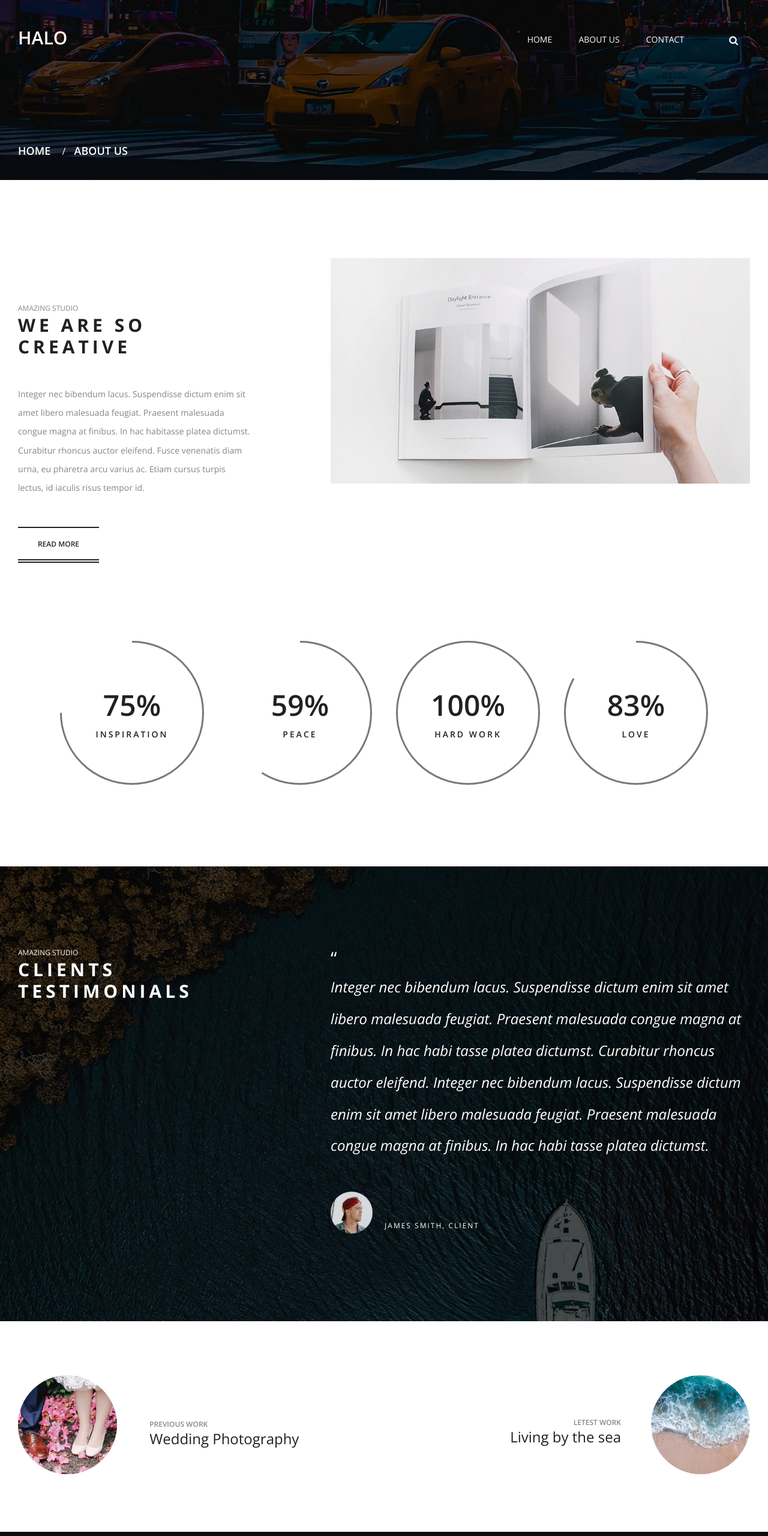
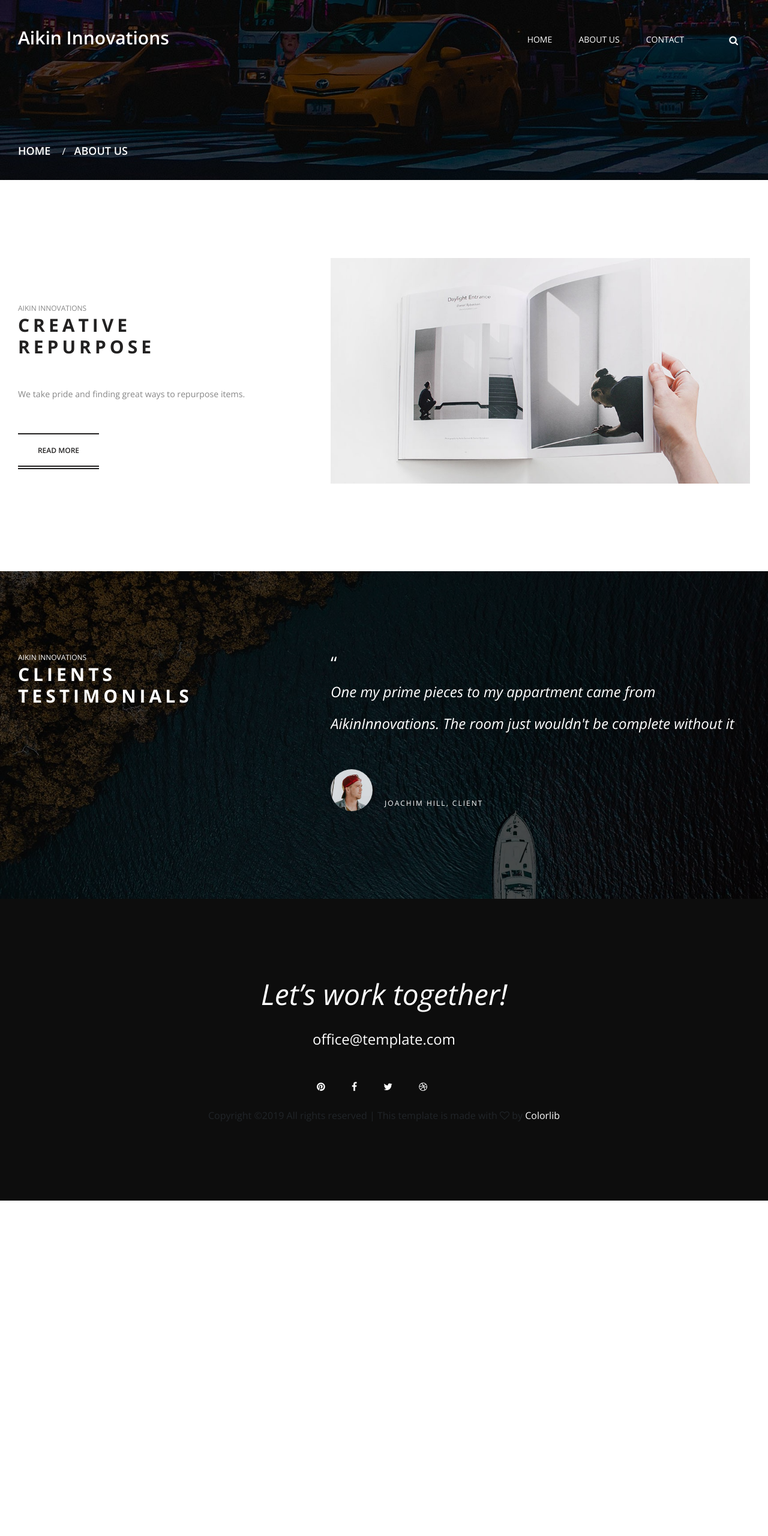
Before and after one commit to josmo/aikininnovations.com, a plain HTML site: page about.html in a window 1280 px wide. Shown: the top 2560 px of the page at 60% size. After the commit the page ends 2001 px from the top, so only its background shows below. Drawn offline with nearby package versions, Linux system fonts and the light colour scheme.

Commit message:
updates to links and content

```diff
--- a/about.html
+++ b/about.html
@@ -1,10 +1,10 @@
 <!DOCTYPE html>
 <html lang="en">
 <head>
-	<title>HALO - Photography Portfolio Template</title>
+	<title>Aikin Innovations</title>
 	<meta charset="UTF-8">
-	<meta name="description" content="HALO photography portfolio template">
-	<meta name="keywords" content="photography, portfolio, onepage, creative, html">
+	<meta name="description" content="Aikin Innovation">
+	<meta name="keywords" content="Furniture, photography, custom">
 	<meta name="viewport" content="width=device-width, initial-scale=1.0">
 	<!-- Favicon -->
 	<link href="img/favicon.ico" rel="shortcut icon"/>
@@ -35,7 +35,7 @@
 
 	<!-- Header section start -->
 	<header class="header-section sp-pad">
-		<h3 class="site-logo">HALO</h3>
+		<h3 class="site-logo">Aikin Innovations</h3>
 		<form class="search-top">
 			<button class="se-btn"><i class="fa fa-search"></i></button>
 			<input type="text" placeholder="Search.....">
@@ -71,9 +71,9 @@
 		<div class="container-fluid p-0">
 			<div class="row">
 				<div class="col-xl-4 intro-text">
-					<span class="sp-sub-title">Amazing studio</span>
-					<h3 class="sp-title">We are so Creative</h3>
-					<p>Integer nec bibendum lacus. Suspendisse dictum enim sit amet libero malesuada feugiat. Praesent malesuada congue magna at finibus. In hac habitasse platea dictumst. Curabitur rhoncus auctor eleifend. Fusce venenatis diam urna, eu pharetra arcu varius ac. Etiam cursus turpis lectus, id iaculis risus tempor id.</p>
+					<span class="sp-sub-title">Aikin Innovations</span>
+					<h3 class="sp-title">Creative repurpose</h3>
+					<p>We take pride and finding great ways to repurpose items.</p>
 					<a href="#" class="site-btn">Read More</a>
 				</div>
 				<div class="col-xl-7 offset-xl-1">
@@ -88,24 +88,24 @@
 
 
 	<!-- Progress section start -->
-	<div class="progress-section">
-		<div class="container-fluid">
-			<div class="row">
-				<div class="col-xl-3 col-md-6 cp-item">
-					<div class="circle-progress" data-cpid="id-1" data-cpvalue="75" data-cpcolor="#787878" data-cptitle="Inspiration"></div>
-				</div>
-				<div class="col-xl-3 col-md-6 cp-item">
-					<div class="circle-progress" data-cpid="id-2" data-cpvalue="59" data-cpcolor="#787878" data-cptitle="Peace"></div>
-				</div>
-				<div class="col-xl-3 col-md-6 cp-item">
-					<div class="circle-progress" data-cpid="id-3" data-cpvalue="100" data-cpcolor="#787878" data-cptitle="hard work"></div>
-				</div>
-				<div class="col-xl-3 col-md-6 cp-item">
-					<div class="circle-progress" data-cpid="id-4" data-cpvalue="83" data-cpcolor="#787878" data-cptitle="LOve"></div>
-				</div>
-			</div>
-		</div>
-	</div>
+	<!--<div class="progress-section">-->
+		<!--<div class="container-fluid">-->
+			<!--<div class="row">-->
+				<!--<div class="col-xl-3 col-md-6 cp-item">-->
+					<!--<div class="circle-progress" data-cpid="id-1" data-cpvalue="75" data-cpcolor="#787878" data-cptitle="Inspiration"></div>-->
+				<!--</div>-->
+				<!--<div class="col-xl-3 col-md-6 cp-item">-->
+					<!--<div class="circle-progress" data-cpid="id-2" data-cpvalue="59" data-cpcolor="#787878" data-cptitle="Peace"></div>-->
+				<!--</div>-->
+				<!--<div class="col-xl-3 col-md-6 cp-item">-->
+					<!--<div class="circle-progress" data-cpid="id-3" data-cpvalue="100" data-cpcolor="#787878" data-cptitle="hard work"></div>-->
+				<!--</div>-->
+				<!--<div class="col-xl-3 col-md-6 cp-item">-->
+					<!--<div class="circle-progress" data-cpid="id-4" data-cpvalue="83" data-cpcolor="#787878" data-cptitle="LOve"></div>-->
+				<!--</div>-->
+			<!--</div>-->
+		<!--</div>-->
+	<!--</div>-->
 	<!-- Progress section end -->
 
 
@@ -114,18 +114,18 @@
 		<div class="container-fluid p-0 review-warp">
 			<div class="row">
 				<div class="col-xl-4">
-					<span class="sp-sub-title">Amazing studio</span>
+					<span class="sp-sub-title">Aikin Innovations</span>
 					<h3 class="sp-title">Clients testimonials</h3>
 				</div>
 				<div class="col-xl-7 offset-xl-1">
 					<div class="review-slider owl-carousel">
 						<div class="rs-item">
 							<div class="qute">“</div>
-							<p>Integer nec bibendum lacus. Suspendisse dictum enim sit amet libero malesuada feugiat. Praesent malesuada congue magna at finibus. In hac habi tasse platea dictumst. Curabitur rhoncus auctor eleifend. Integer nec bibendum lacus. Suspendisse dictum enim sit amet libero malesuada feugiat. Praesent malesuada congue magna at finibus. In hac habi tasse platea dictumst. </p>
+							<p>One my prime pieces to my appartment came from AikinInnovations. The room just wouldn't be complete without it </p>
 							<figure class="client-pic">
 								<img src="img/client.jpg" alt="#">
 							</figure>
-							<h4>James Smith, Client</h4>
+							<h4>Joachim Hill, Client</h4>
 						</div>
 					</div>
 				</div>
@@ -136,30 +136,30 @@
 
 
 	<!-- Work nav section start -->
-	<section class="worknav-section sp-pad">
-		<div class="container-fluid p-0">
-			<div class="row">
-				<div class="col-6">
-					<div class="worknav wn-prev">
-						<a href="#" class="wn-thumb set-bg" data-setbg="img/recent-thumb/1.jpg"></a>
-						<div class="wn-info">
-							<span>Previous work</span>
-							<h3>Wedding Photography</h3>
-						</div>
-					</div>
-				</div>
-				<div class="col-6">
-					<div class="worknav wn-next">
-						<a href="#" class="wn-thumb set-bg" data-setbg="img/recent-thumb/2.jpg"></a>
-						<div class="wn-info">
-							<span>Letest work</span>
-							<h3>Living by the sea</h3>
-						</div>
-					</div>
-				</div>
-			</div>
-		</div>
-	</section>
+	<!--<section class="worknav-section sp-pad">-->
+		<!--<div class="container-fluid p-0">-->
+			<!--<div class="row">-->
+				<!--<div class="col-6">-->
+					<!--<div class="worknav wn-prev">-->
+						<!--<a href="#" class="wn-thumb set-bg" data-setbg="img/recent-thumb/1.jpg"></a>-->
+						<!--<div class="wn-info">-->
+							<!--<span>Previous work</span>-->
+							<!--<h3>Wedding Photography</h3>-->
+						<!--</div>-->
+					<!--</div>-->
+				<!--</div>-->
+				<!--<div class="col-6">-->
+					<!--<div class="worknav wn-next">-->
+						<!--<a href="#" class="wn-thumb set-bg" data-setbg="img/recent-thumb/2.jpg"></a>-->
+						<!--<div class="wn-info">-->
+							<!--<span>Letest work</span>-->
+							<!--<h3>Living by the sea</h3>-->
+						<!--</div>-->
+					<!--</div>-->
+				<!--</div>-->
+			<!--</div>-->
+		<!--</div>-->
+	<!--</section>-->
 	<!-- Work nav section end -->
 
 
@@ -170,7 +170,7 @@
 			<p>office@template.com</p>
 			<div class="social">
 				<a href="#"><i class="fa fa-pinterest"></i></a>
-				<a href="#"><i class="fa fa-facebook"></i></a>
+				<a href="https://www.facebook.com/david.aikin.52"><i class="fa fa-facebook"></i></a>
 				<a href="#"><i class="fa fa-twitter"></i></a>
 				<a href="#"><i class="fa fa-dribbble"></i></a></br>
 
```
Also changed, not shown: blog.html (+3 -3 lines), contact.html (+6 -6 lines), elements.html (+3 -3 lines), index.html (+30 -30 lines), portfolio.html (+5 -5 lines).
